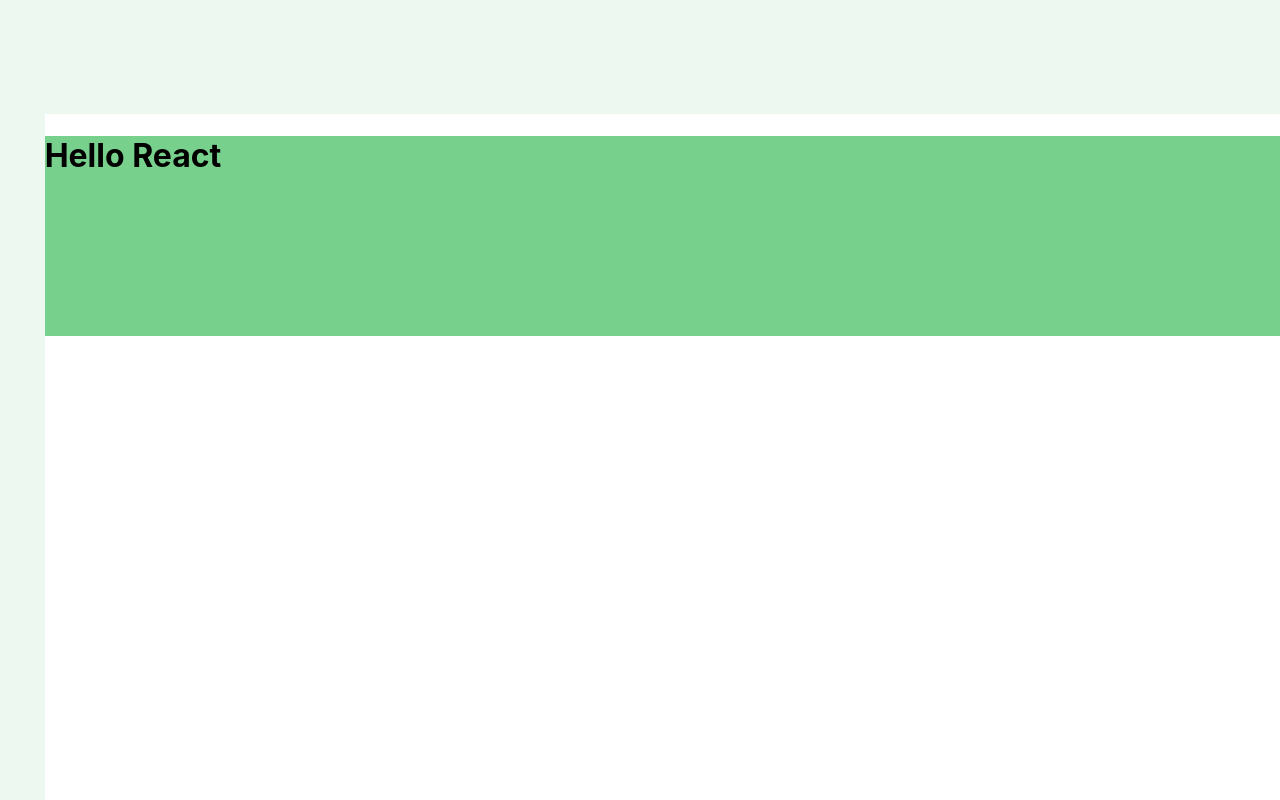
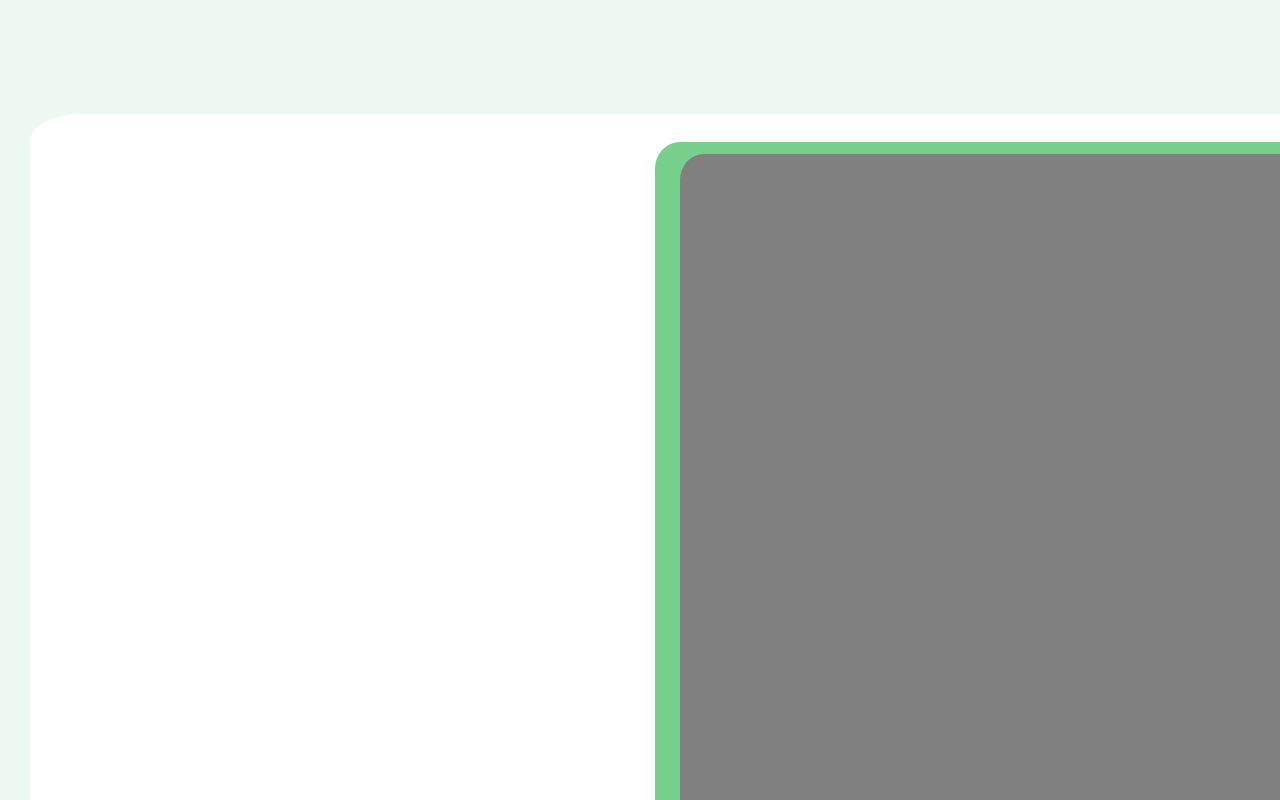
Before and after one commit to Cahill-99/Recipe-App, a React (Create React App) app: page / in a window 1280 px wide. Built offline with nearby package versions, Linux system fonts and the light colour scheme.

Commit message:
grid layout set for landing page

```diff
--- a/src/App.js
+++ b/src/App.js
@@ -5,7 +5,6 @@
     <div className = "white-block">
       <div className = "green-block">
         <div className = "photo-block">
-          <h1>Hello React</h1>
         </div>
       </div>
     </div>
--- a/src/index.css
+++ b/src/index.css
@@ -12,7 +12,7 @@
   height: 100vh;
 
   grid-template-columns:
-  [col-start] 3fr
+  [col-start] 2fr
   [col-2] 7fr
   [col-3] 7fr
   [col-4] 7fr
@@ -55,19 +55,35 @@
 height: 100%;
 width: 100%;
 margin:0;
+border-top-left-radius: 4%;
+display: grid;
+grid-template-rows:
+1fr
+24fr;
+
+grid-template-areas:
+". ."
+". gb"
+". gb"
+;
 }
 
 .green-block {
 background-color: #77D18C;
 grid-area:gb;
 margin:0;
+border-top-left-radius: 4%;
+padding-left:4%;
+padding-top:2%;
 }
 
 .photo-block {
 /*background-image: url("img/landingimage.jpg"); */
-height:200px;
+height:100%;
 grid-area:pb;
 margin:0;
+border-top-left-radius: 4%;
+background-color: grey;
 }
 
 
```
